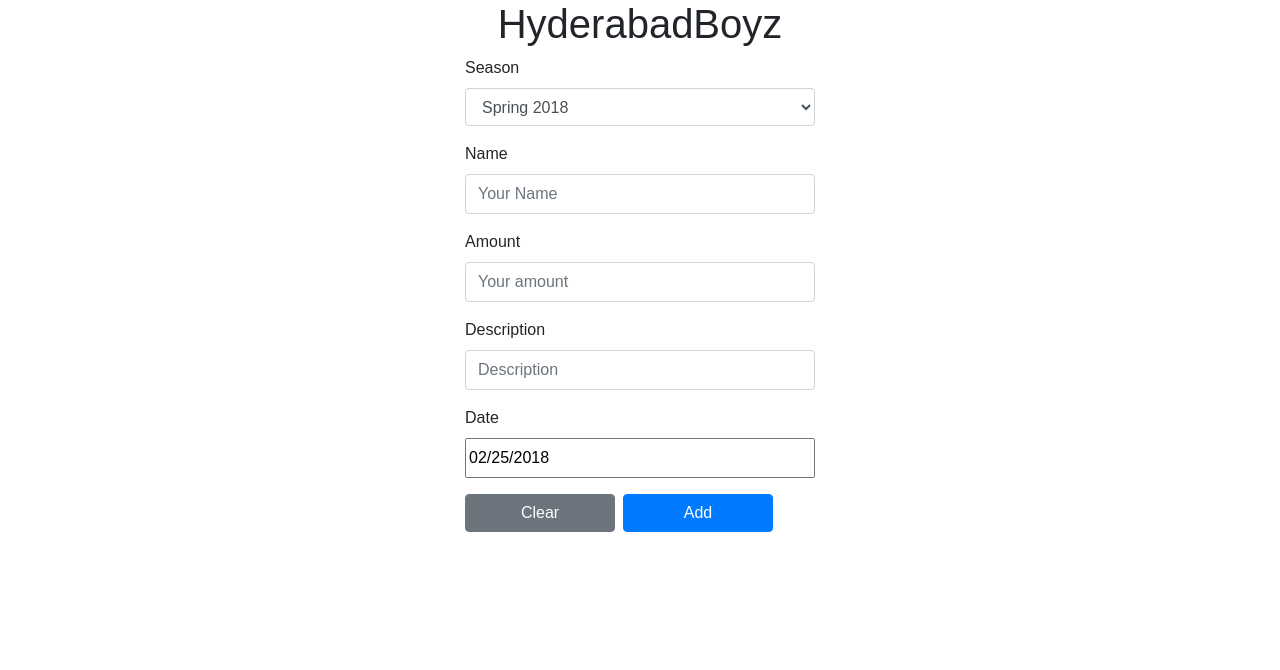
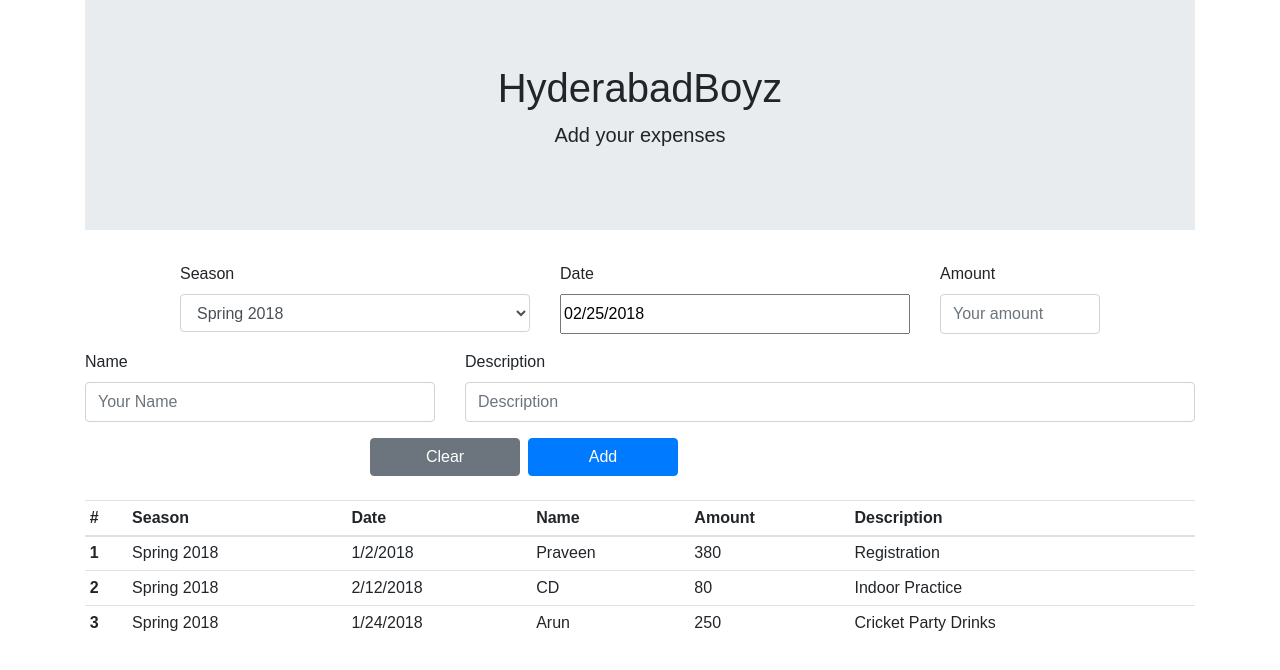
Before and after one commit to pvadlakonda/hydboyz, a React (Create React App) app: page / in a window 1280 px wide. Shown: the top 670 px of the page. Built offline with nearby package versions, Linux system fonts and the light colour scheme.

Commit message:
Added table

```diff
--- a/src/App.js
+++ b/src/App.js
@@ -1,13 +1,20 @@
 import React, { Component } from 'react';
 import './App.css';
 import Expense from './Expense';
+import ExpenseTable from './ExpenseTable';
 
 class App extends Component {
   render() {
     return (
-      <div className="App">
-        <h1> HyderabadBoyz </h1>
-        <Expense />
+      <div className="container App">
+        <div className="jumbotron jumbotron-fluid">
+          <div className="container">
+            <h1>HyderabadBoyz</h1>
+            <p class="lead">Add your expenses</p>
+          </div>
+        </div>
+        <Expense /><br />
+        <ExpenseTable />
       </div>
     );
   }
--- a/src/Expense.js
+++ b/src/Expense.js
@@ -4,7 +4,7 @@ import DatePicker from 'react-datepicker';
 import 'react-datepicker/dist/react-datepicker.css';
 import moment from 'moment';
 
-export default class Export extends Component {
+export default class Expense extends Component {
     constructor(props) {
         super(props);
         this.state = {
@@ -22,7 +22,7 @@ export default class Export extends Component {
 
     render() {
         return (
-            <div className="container Expense">
+            <div className="Expense">
                 <form>
                     <div className="row justify-content-md-center">
                         <div className="col col-sm-4 form-group">
@@ -32,33 +32,27 @@ export default class Export extends Component {
                                 <option value="summer2018">Summer 2018</option>
                             </select>
                         </div>
+                        <div className="col col-sm-4 form-group">
+                            <label htmlFor="date">Date</label>
+                            <DatePicker onChange={this.handleChange} selected={this.state.date} />
+                        </div>
+                        <div className="col col-sm-2 form-group">
+                            <label htmlFor="amount">Amount</label>
+                            <input type="text" className="form-control" id="amount" placeholder="Your amount" />
+                        </div>
                     </div>
                     <div className="row justify-content-md-center">
                         <div className="col col-sm-4 form-group">
                             <label htmlFor="name">Name</label>
                             <input type="text" className="form-control" id="name" placeholder="Your Name" />
                         </div>
-                    </div>
-                    <div className="row justify-content-md-center">
-                        <div className="col col-sm-4 form-group">
-                            <label htmlFor="amount">Amount</label>
-                            <input type="text" className="form-control" id="amount" placeholder="Your amount" />
-                        </div>
-                    </div>
-                    <div className="row justify-content-md-center">
-                        <div className="col col-sm-4 form-group">
+                        <div className="col col-sm-8 form-group">
                             <label htmlFor="description">Description</label>
                             <input type="text" className="form-control" id="description" placeholder="Description" />
                         </div>
                     </div>
                     <div className="row justify-content-md-center">
-                        <div className="col col-sm-4 form-group">
-                            <label htmlFor="date">Date</label>
-                            <DatePicker onChange={this.handleChange} selected={this.state.date} />
-                        </div>
-                    </div>
-                    <div className="row justify-content-md-center">
-                        <div className="col col-sm-4 btn-toolbar" role="toolbar">
+                        <div className="col col-sm-6 btn-toolbar" role="toolbar">
                             <div className="btn-group mr-2" role="group">
                                 <button type="button" className="btn btn-secondary">Clear</button>
                             </div>
--- /dev/null
+++ b/src/ExpenseTable.css
@@ -0,0 +1,3 @@
+.ExpenseTable {
+    text-align: left;
+  }
--- /dev/null
+++ b/src/ExpenseTable.js
@@ -0,0 +1,50 @@
+import React, { Component } from 'react';
+import './ExpenseTable.css';
+
+export default class ExpenseTable extends Component {
+
+    render() {
+        return (
+            <div className="table-responsive">
+                <table className="ExpenseTable table table-sm">
+                    <thead>
+                        <tr>
+                            <th scope="col">#</th>
+                            <th scope="col">Season</th>
+                            <th scope="col">Date</th>
+                            <th scope="col">Name</th>
+                            <th scope="col">Amount</th>
+                            <th scope="col">Description</th>
+                        </tr>
+                    </thead>
+                    <tbody>
+                        <tr>
+                            <th scope="row">1</th>
+                            <td>Spring 2018</td>
+                            <td>1/2/2018</td>
+                            <td>Praveen</td>
+                            <td>380</td>
+                            <td>Registration</td>
+                        </tr>
+                        <tr>
+                            <th scope="row">2</th>
+                            <td>Spring 2018</td>
+                            <td>2/12/2018</td>
+                            <td>CD</td>
+                            <td>80</td>
+                            <td>Indoor Practice</td>
+                        </tr>
+                        <tr>
+                            <th scope="row">3</th>
+                            <td>Spring 2018</td>
+                            <td>1/24/2018</td>
+                            <td>Arun</td>
+                            <td>250</td>
+                            <td>Cricket Party Drinks</td>
+                        </tr>
+                    </tbody>
+                </table>
+            </div>
+        );
+    }
+}
```
